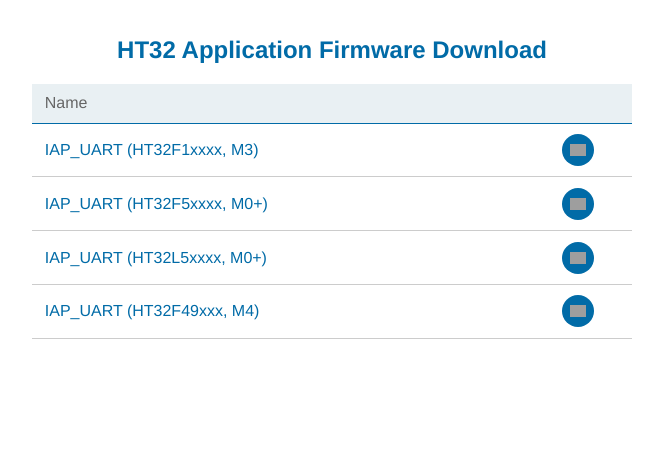
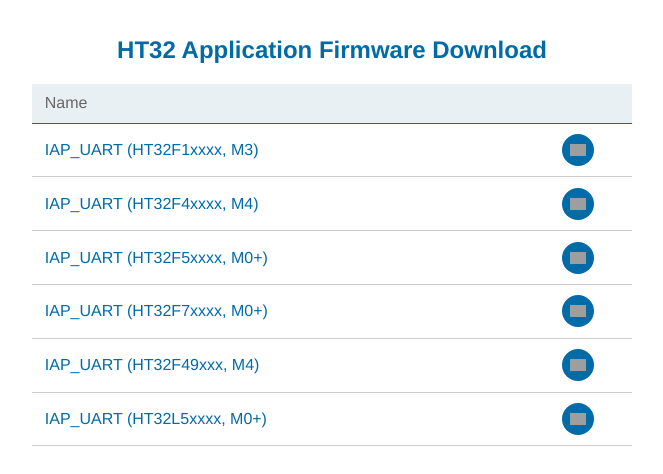
Before and after one commit to ht32-holtek/ht32, a plain HTML site: page app.fw/IAP_UART/index.html in a window 1280 px wide. Shown: the whole page, without its empty margins (308-971 px from the left). Drawn offline with Linux system fonts and the light colour scheme; grey boxes are pictures that could not be loaded.

Commit message:
Update IAP_UART

```diff
--- a/app.fw/IAP_UART/index.html
+++ b/app.fw/IAP_UART/index.html
@@ -82,18 +82,28 @@ a:hover {
       <figure><img src="https://www.holtek.com/WebAPI/fl26790990/Download_all.svg" /></figure>
       </span>
     </a>
+    <a href="..\..\..\IAP_UART\HT32_APPFW_4xxxx_IAP_UART_V1.20.1_960.zip" class="tr" id="download-linkF4">
+      <span class="td">IAP_UART (HT32F4xxxx, M4)</span> <span class="td">
+      <figure><img src="https://www.holtek.com/WebAPI/fl26790990/Download_all.svg" /></figure>
+      </span>
+    </a>
     <a href="..\..\..\IAP_UART\HT32_APPFW_5xxxx_IAP_UART_V1.20.1_9786.zip" class="tr" id="download-linkF5">
       <span class="td">IAP_UART (HT32F5xxxx, M0+)</span> <span class="td">
       <figure><img src="https://www.holtek.com/WebAPI/fl26790990/Download_all.svg" /></figure>
       </span>
     </a>
-    <a href="..\..\..\IAP_UART\HT32_APPFW_L5xxxx_IAP_UART_V1.20.1_1266.zip" class="tr" id="download-linkL5">
-      <span class="td">IAP_UART (HT32L5xxxx, M0+)</span> <span class="td">
+    <a href="..\..\..\IAP_UART\HT32_APPFW_7xxxx_IAP_UART_V1.20.1_447.zip" class="tr" id="download-linkF7">
+      <span class="td">IAP_UART (HT32F7xxxx, M0+)</span> <span class="td">
       <figure><img src="https://www.holtek.com/WebAPI/fl26790990/Download_all.svg" /></figure>
       </span>
     </a>
-    <a href="..\..\..\IAP_UART\HT32_APPFW_49xxx_IAP_UART_V1.19.1_753.zip" class="tr" id="download-linkF49">
+    <a href="..\..\..\IAP_UART\HT32_APPFW_49xxx_IAP_UART_V1.20.1_801.zip" class="tr" id="download-linkF49">
       <span class="td">IAP_UART (HT32F49xxx, M4)</span> <span class="td">
+      <figure><img src="https://www.holtek.com/WebAPI/fl26790990/Download_all.svg" /></figure>
+      </span>
+    </a>
+    <a href="..\..\..\IAP_UART\HT32_APPFW_L5xxxx_IAP_UART_V1.20.1_1266.zip" class="tr" id="download-linkL5">
+      <span class="td">IAP_UART (HT32L5xxxx, M0+)</span> <span class="td">
       <figure><img src="https://www.holtek.com/WebAPI/fl26790990/Download_all.svg" /></figure>
       </span>
     </a>
@@ -127,10 +137,12 @@ a:hover {
   }
 
   // 傳入元素 ID 與對應的檔案前綴即可
-  bindDownloadEvent('download-linkF1', '1xxxx');
-  bindDownloadEvent('download-linkF5', '5xxxx');
-  bindDownloadEvent('download-linkL5', 'L5xxxx');
+  bindDownloadEvent('download-linkF1',  '1xxxx');
+  bindDownloadEvent('download-linkF4',  '4xxxx');
+  bindDownloadEvent('download-linkF5',  '5xxxx');
+  bindDownloadEvent('download-linkF7',  '7xxxx');
   bindDownloadEvent('download-linkF49', '49xxx');
+  bindDownloadEvent('download-linkL5',  'L5xxxx');
 </script>
 </body>
 <!--<script type="text/javascript" src="//counter.websiteout.net/js/7/0/0/0"></script>-->
```
